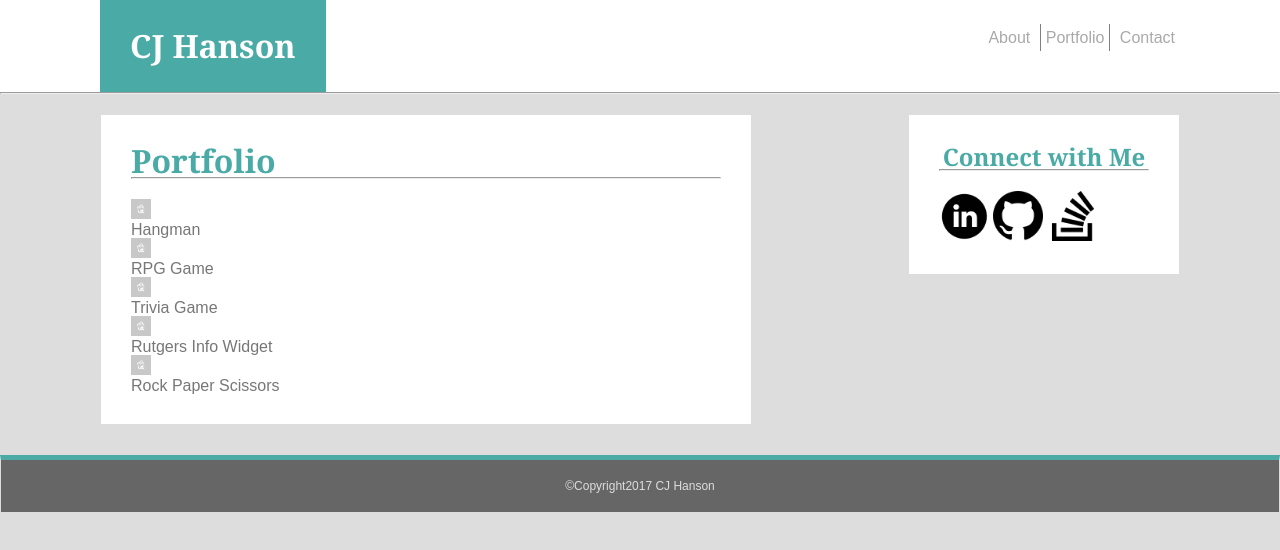
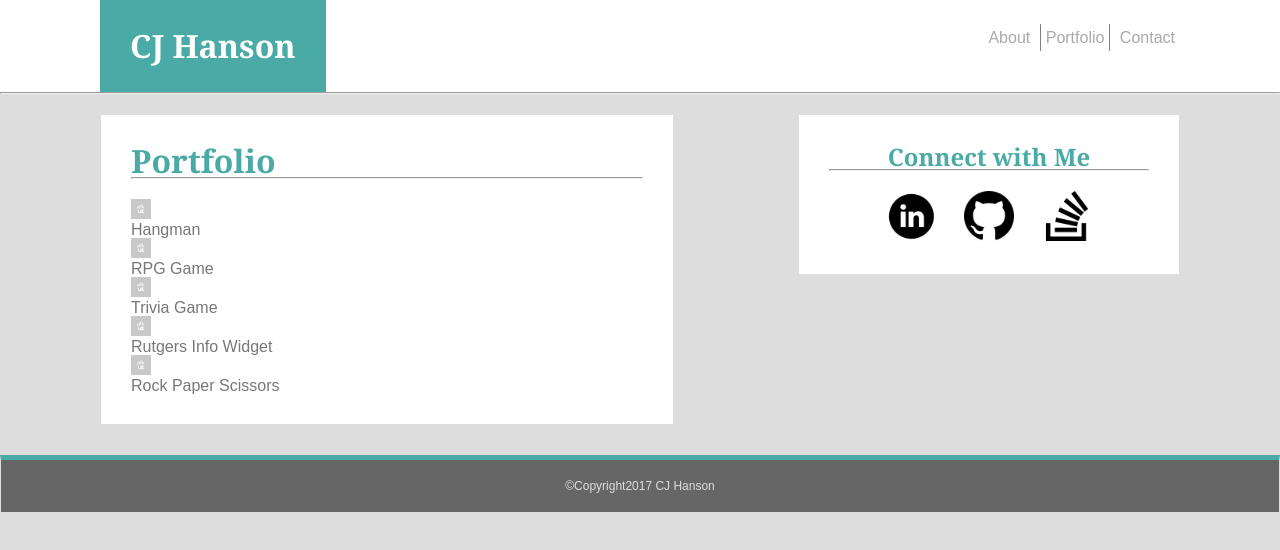
Before and after one commit to cjhanson1/Basic-Portfolio, a plain HTML site: page portfolio.html in a window 1280 px wide. Drawn offline with Linux system fonts and the light colour scheme.

Commit message:
last minute changes

```diff
--- a/css/style.css
+++ b/css/style.css
@@ -41,7 +41,8 @@ h2 {
 	padding:30px;
 	margin-left:100px;
 }
-nav {
+a {
+	text-decoration: none;
 	display: inline;
 	padding: 5px;
 	color:darkgrey;
@@ -56,7 +57,7 @@ nav {
 	border-left: thin grey solid;
 }
 .div1 {
-	width: 590px;
+	width: 40%;
 	float: left;
 	border:solid #dddddd thin;
 	padding: 30px;
@@ -65,7 +66,7 @@ nav {
 	background:#ffffff;
 }
 .div2 {
-	width: 210px;
+	width: 25%;
 	float: right;
 	border:solid #dddddd thin;
 	padding: 30px;
@@ -100,15 +101,9 @@ hr {
 }
 .icons {
 	margin: 0 auto;
+	text-align: center;
 }
-
-.name {
-	width: auto;
-
+.smicon {
+	margin-left:7px;
+	margin-right:7px;
 }
-.email {
-
-}
-.message {
-
-}
--- a/portfolio.html
+++ b/portfolio.html
@@ -9,9 +9,9 @@
 	<div class="header">
 	<h2>CJ Hanson</h2>
 	<div class="nav">
-	<nav class="about">About</nav>
-	<nav class="portfolio">Portfolio</nav>
-	<nav class="contact">Contact</nav>
+	<a href="index.html">About</a>
+	<a href="portfolio.html" class="portfolio">Portfolio</a>
+	<a href="contact.html">Contact</a>
 	</div>
 	</div>
 	<hr>
@@ -32,9 +32,14 @@
 	<div class="div2">
 		<h3>Connect with Me</h3>
 		<hr>
-		<img src="images/linkedinicon.png" alt="Linkedin" style="width:50px;height:50px;">
-		<img src="images/githubicon.png" alt="Github" style="width:50px;height:50px;">
-		<img src="images/stackoverflowicon.png" alt="StackOverflow" style="width:50px;height:50px;">
+		<div class="icons">
+		<a href="https://www.linkedin.com/in/cj-hanson-4173ab45/">
+		<img src="images/linkedinicon.png" class="smicon" alt="Linkedin" style="width:50px;height:50px;"></a>
+		<a href="https://github.com/cjhanson1">
+		<img src="images/githubicon.png" class="smicon" alt="Github" style="width:50px;height:50px;"></a>
+		<a href="https://stackoverflow.com/users/8026673/cjhanson">
+		<img src="images/stackoverflowicon.png" class="smicon" alt="StackOverflow" style="width:50px;height:50px;"></a>
+		</div>
 	</div>
 	<footer>&copy;Copyright2017 CJ Hanson</footer>
 </body>
```
Also changed, not shown: contact.html (+14 -9 lines), index.html (+9 -6 lines), css/reset.css (line endings or trailing spaces).
